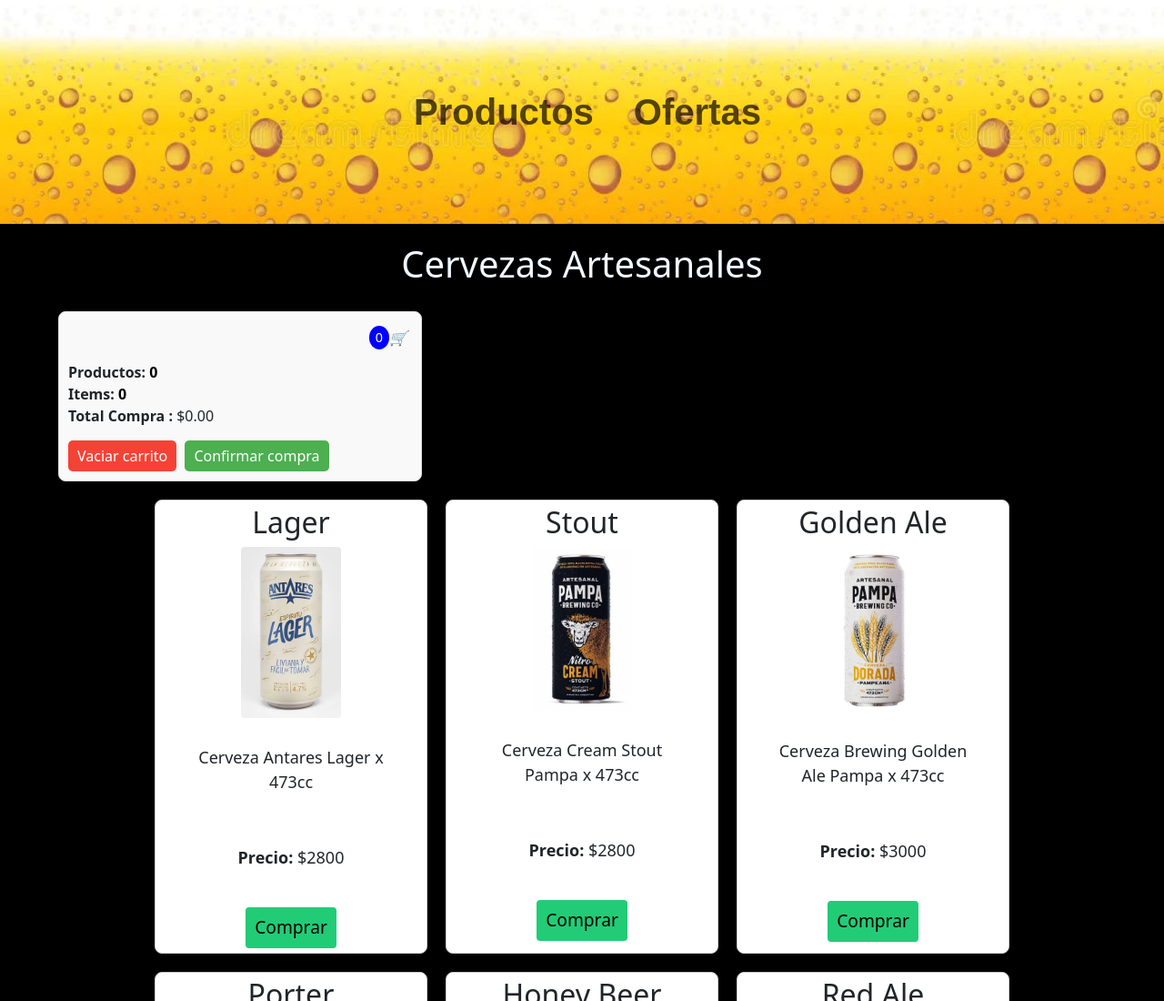
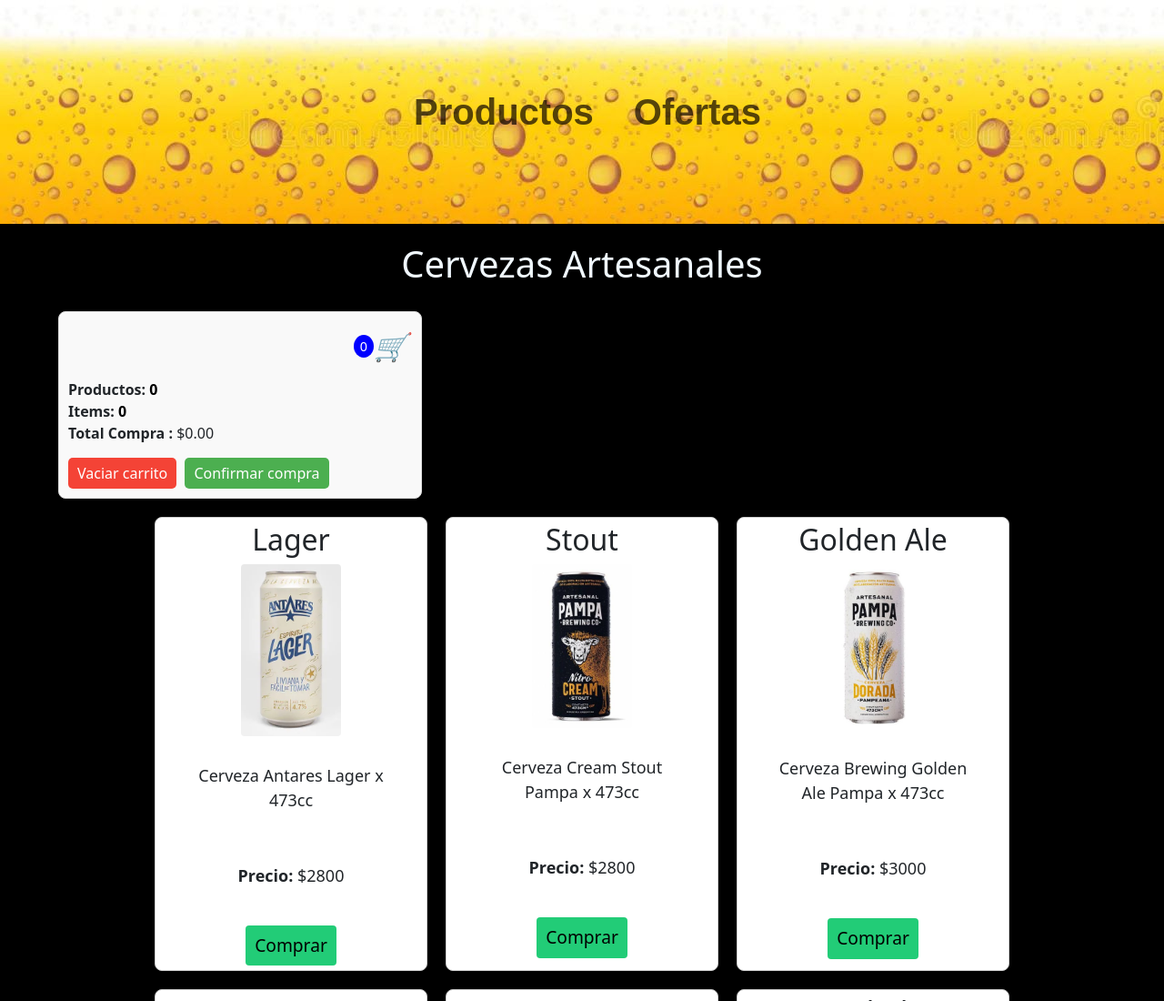
Before and after one commit to MaximilianoSulsenti/MaxiBeer-Javascript, a plain HTML site: page index.html in a window 1280 px wide. Shown: the top 1100 px of the page at 91% size. Drawn offline with nearby package versions, Linux system fonts and the light colour scheme.

Commit message:
ajustes del icono carrito

```diff
--- a/index.html
+++ b/index.html
@@ -37,7 +37,7 @@
       <h1>Cervezas Artesanales</h1>
          <div class="contenido-carrito" >
           <a class="item-nav carrito" href="#">
-                <i i="carrito-icon">🛒</i>
+                <i id="carrito-icon"  class="bi bi-cart4">🛒</i>
               <span class="carrito-contador-nav">0</span>
              </a>
           <div id="resumen-carrito"></div>
```
